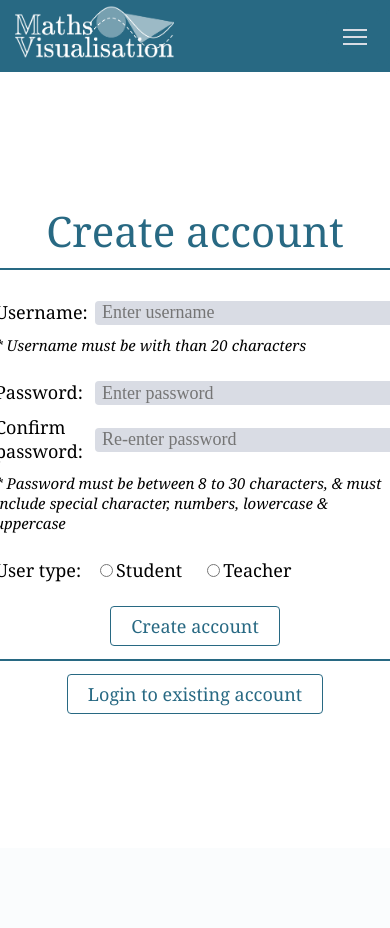
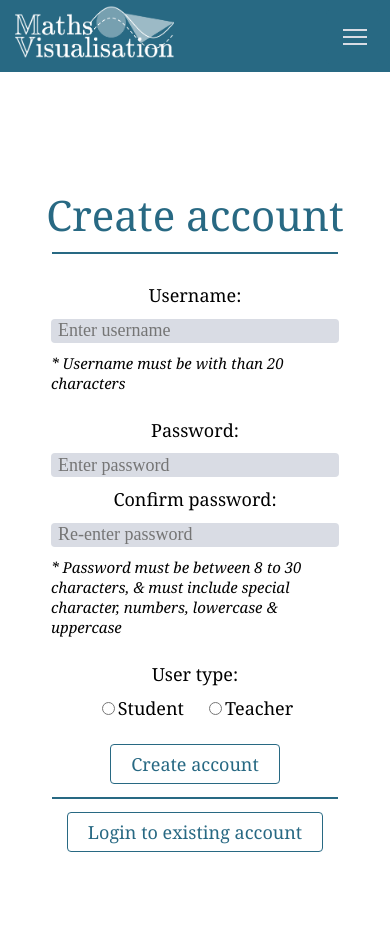
Before and after one commit to WalkinBurger/NEA-maths-visualisation, a Python web app: template website/templates/signup.html in a window 390 px wide. Before the commit the page ends 714 px from the top, so only its background shows below. Run offline with Jinja, Linux system fonts and the light colour scheme; the template is opened without the code that fills it, so the values that code supplies are empty.

Commit message:
responsiveness 2

```diff
--- a/website/static/style.css
+++ b/website/static/style.css
@@ -1,4 +1,4 @@
-/*root to declare colours to reference later as a colour palette*/
+/* ========== Root to declare colours to reference later as a colour palette ========== */
 :root {
     --pc1: #286983;
     --pc2: #56949f;
@@ -9,31 +9,12 @@
     --hl4: #2a283e;
 }
 
-/*elements selectors*/
-body {
-    font-family: Georgia, 'Times New Roman', Times, serif;
-    font-size: 18px;
-    margin: 0;
-    padding: 0;
-}
-h1 {
-    font-family: Georgia, 'Times New Roman', Times, serif;
-    font-size: 42px;
-    font-weight: 400;
-    color: var(--pc1);
-    margin: auto;
-}
-hr {
-    width: 100%;
-    height: 2px;
-    background-color: var(--pc1);
-    border: none;
-}
-
-/*base class selectors that would be use in most pages*/
+/* ========== Base class selectors that would be use in most pages ========== */
 * {
   box-sizing: border-box;
 }
+
+/* Nav bar */
 .nav {
     display: flex;
     width: auto;
@@ -49,8 +30,8 @@ hr {
     background: url("./images/logo.png");
     background-repeat: no-repeat;
     background-size: contain;
+    cursor: pointer;
     border: none;
-    cursor: pointer;
     transition: opacity 0.1s;
 }
 .nav button.home:hover {opacity: 0.75;}
@@ -65,9 +46,12 @@ hr {
     font-size: 20px;
     color: var(--hl1);
     cursor: pointer;
-    transition: color 0.1s,;
+    transition: color 0.1s;
 }
 .nav a:hover {text-decoration: underline; color: var(--pc3);}
+.nav a:active {text-decoration: underline; color: var(--pc3);}
+
+/* Expand nav bar */
 .nav button.menu div.menu-bar{
     background-color: var(--hl1);
     width: 24px;
@@ -87,44 +71,80 @@ hr {
     margin: 10px 10px;
 }
 .nav button.menu:hover {filter: brightness(1.1);}
-div.responsive button.menu {outline: 2px solid var(--pc2);}
 div.expand {
     position: absolute;
-    width: 100%;
+    width: 70%;
     right: 0%;
     transition: height 0.3s;
     overflow: hidden;
 }
+
+/* Responsive breakpoint for nav bar on smaller devices*/
+div.responsive button.menu {outline: 2px solid var(--pc2);}
 div.responsive {
     height: 16em;
 }
 div.responsive > div.expand {
+    border-top: 1px solid var(--hl3);
     height: 12em;
     display: grid;
     top: 4em;
-    grid-template-columns: 100%;
+    grid-template-columns: 50%;
 }
 @media screen and (max-width: 700px) {
     .nav button.menu {
         display: block;
     }
     div.expand {
+        width: 100%;
+        display: grid;
+        grid-template-columns: 50%;
         background-color: var(--pc2);
         height: 0em;
         top: 4em;
+    }
+    .nav a {
+        text-align: left;
+        padding-top: 15px;
+        padding-bottom: 0px;
+        height: 0px;
     }
     div.responsive a {
         display: flex;
         padding-top: 15px;
         padding-bottom: 10px;
+        height: auto;
         text-align: left;
     }
 }
+/* General elements */
+body {
+    font-family: Georgia, 'Times New Roman', Times, serif;
+    font-size: 18px;
+    margin: 0;
+    padding: 0;
+}
+h1 {
+    font-family: Georgia, 'Times New Roman', Times, serif;
+    font-size: 42px;
+    font-weight: 400;
+    color: var(--pc1);
+    margin: auto;
+    text-align: center;
+    margin-top: 2em;
+}
+hr {
+    width: 100%;
+    height: 2px;
+    background-color: var(--pc1);
+    border: none;
+}
 .container {
     display: grid;
-    place-content: center;
-    height: 92vh;
-    /* border: 4px solid #2a283e; */
+    height: auto;
+    justify-content: center;
+    overflow-x: scroll;
+    margin: 4em 2em;
 }
 .button1 {
     background-color: white;
@@ -144,13 +164,17 @@ div.responsive > div.expand {
     color: var(--pc2);
     border: 1px solid var(--pc2);
 }
+
+/* Flash message */
 .flash {
-    position: absolute;
-    top: 4em;
+    position: relative;
+    transition: height 0.3s;
     height: 3em;
     width: 100%;
     display: flex;
     align-items: center;
+    border-top: 1px solid var(--hl3);
+    overflow: hidden;
 }
 .close {
     position: absolute;
@@ -167,8 +191,19 @@ div.responsive > div.expand {
     opacity: 0.75
 }
 .close:hover {opacity: 1;}
+/* Responsive breakpoint for general elements on smaller devices*/
+@media screen and (max-width: 500px) {
+    h1 {
+        margin-top: 1em;
+    }
+    hr {
+        width: 90%;
+    }
+}
 
-/*login & signup page class selectors*/
+
+
+/* ========== Login & signup page class selectors ========== */
 .form {
     border: none;
     box-sizing: border-box;
@@ -177,9 +212,9 @@ div.responsive > div.expand {
     color: var(--hl4);
     font-family: serif;
     font-size: 18px;
-    padding-left: 7px;
-    height: 24px;
-    width: 300px;
+padding-left: 7px;
+height: 24px;
+width: 300px;
 }
 .form:focus {
     filter: brightness(0.9);
@@ -201,6 +236,7 @@ div.responsive > div.expand {
     grid-column: 2;
     width: 300px;
     margin: auto;
+    justify-content: center;
 }
 .form-requirement {
     grid-column: 1 / span 2;
@@ -209,3 +245,27 @@ div.responsive > div.expand {
     font-size: 15px;
     padding-bottom: 15px;
 }
+/* Responsive breakpoint for input form on smaller devices*/
+@media screen and (max-width: 500px) {
+    .form-left {
+        width: auto;
+        grid-column: 1 / span 2;
+        margin: auto;
+    }
+    .form-right {
+        grid-column: 1 / span 2;
+        width: auto;
+        margin: auto 15px;
+    }
+    .form {
+        padding-left: 7px;
+        height: 24px;
+        width: 100%;
+    }
+    .form-requirement {
+        font-style: italic;
+        font-size: 15px;
+        padding-bottom: 15px;
+        margin: auto 15px;
+    }
+}
--- a/website/templates/base.html
+++ b/website/templates/base.html
@@ -21,10 +21,8 @@
         <button class="menu"title="Expand Menu" onclick="expandMenu()"><div class="menu-bar"></div><div class="menu-bar"></div><div class="menu-bar"></div></button>
     </div>
 
-    <!--The container for content in all other pages-->
-    <div class="container">{% block content %}{% endblock %}</div>
-
     <!--Flash message handling-->
+    <div style="overflow: hidden;">
     {% with messages = get_flashed_messages(with_categories=true) %}
     {% if messages %}
         {% for category, message in messages %}
@@ -36,12 +34,19 @@
             <div class="flash" style="background-color: var(--hl1); color: var(--hl3);">
             {% endif %}
                 <label style="padding-left: 16px;">{{message}}</label>
-                <button type="button" class="close" onclick="this.parentElement.style.display = 'none';" title="Close message">&times;</button>
+                <button type="button" class="close" onclick="closeMessage(this.parentElement)" title="Close message">&times;</button>
             </div>
         {% endfor %}
     {% endif %}
     {% endwith %}
+    </div>
+
+    <!--The container for content in all other pages-->
+    <div class="container">{% block content %}{% endblock %}</div>
+
     <script>
+        const delay = ms => new Promise(res => setTimeout(res, ms));
+
         function expandMenu() {
             var nav = document.getElementById("navBar");
             if (nav.className === "nav") {
@@ -50,6 +55,12 @@
                 nav.className = "nav";
             }
         }
+
+        closeMessage = async (message) => {
+            message.style.height = '0em';
+            await delay(300)
+            message.remove()
+        }
     </script>
 </body>
 </html>
```
